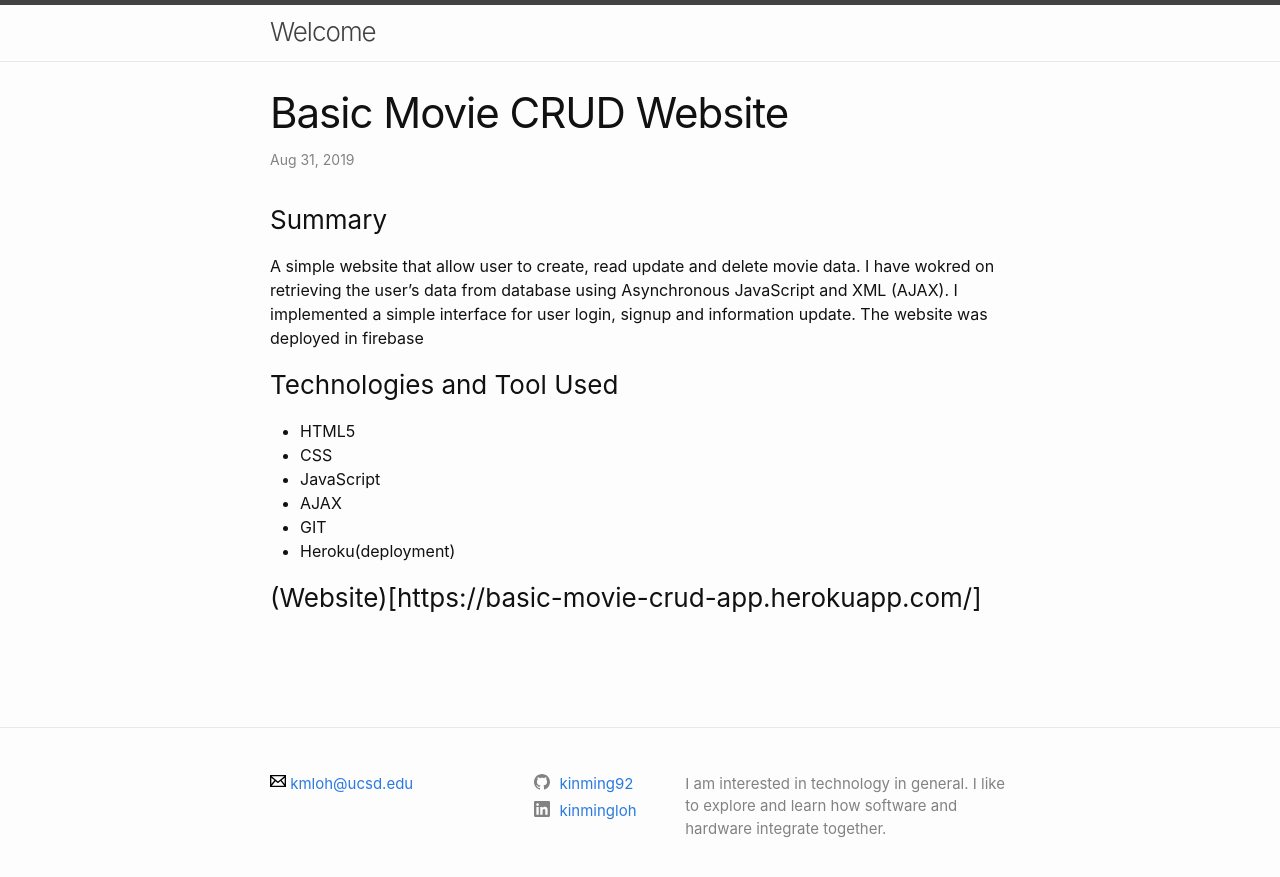
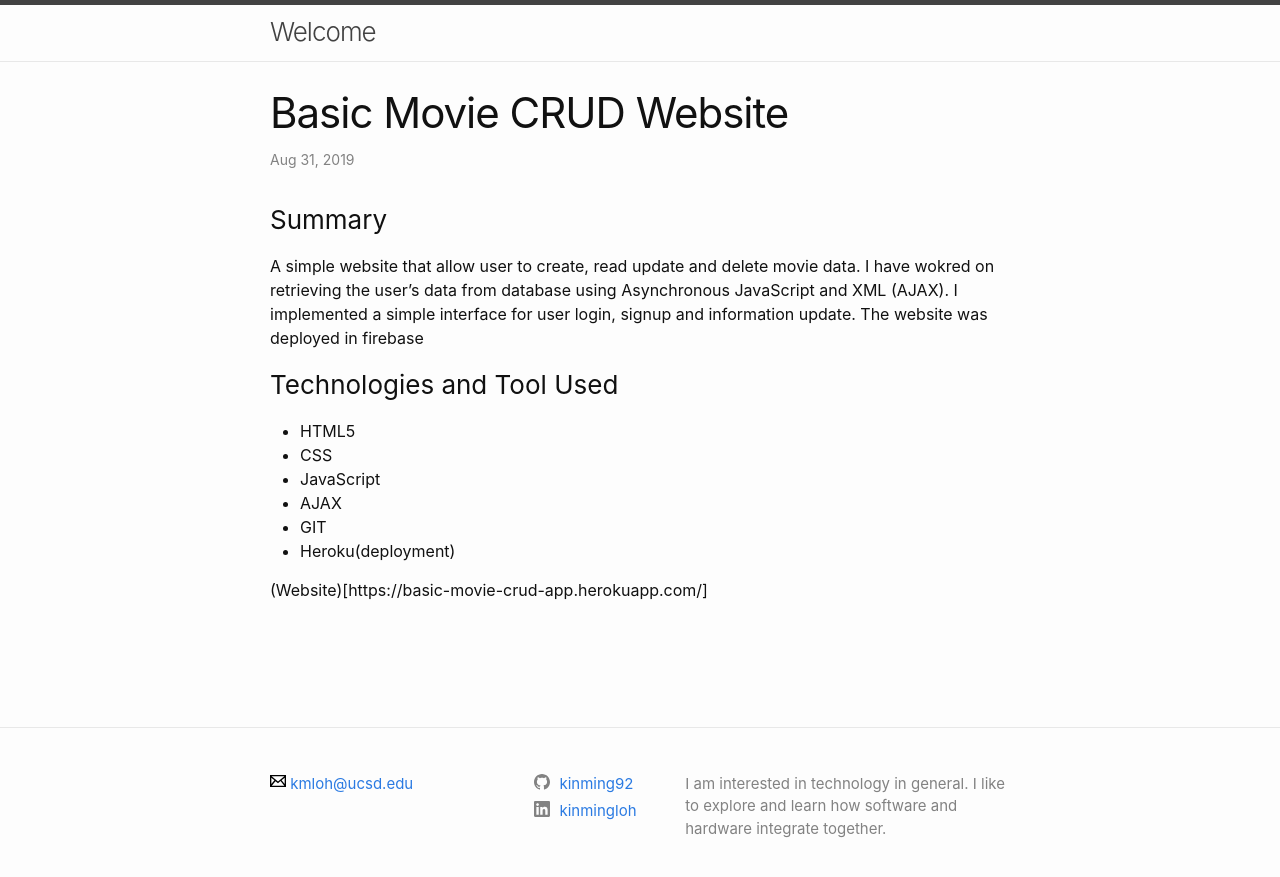
Before and after one commit to kinming92/kinming92.github.io, a Jekyll site: the page built from _posts/2019-08-31-basic-movie-crud-app.md, in a window 1280 px wide. Shown: the top 877 px of the page. Built offline with Jekyll 4.4.1, drawn with Linux system fonts in a browser that asks for light colours.

Commit message:
fix the link

```diff
--- a/_posts/2019-08-31-basic-movie-crud-app.md
+++ b/_posts/2019-08-31-basic-movie-crud-app.md
@@ -20,4 +20,4 @@ I have wokred on retrieving the user’s data from database using Asynchronous J
 - GIT
 - Heroku(deployment)
 
-### (Website)[https://basic-movie-crud-app.herokuapp.com/]
+(Website)[https://basic-movie-crud-app.herokuapp.com/]
```
